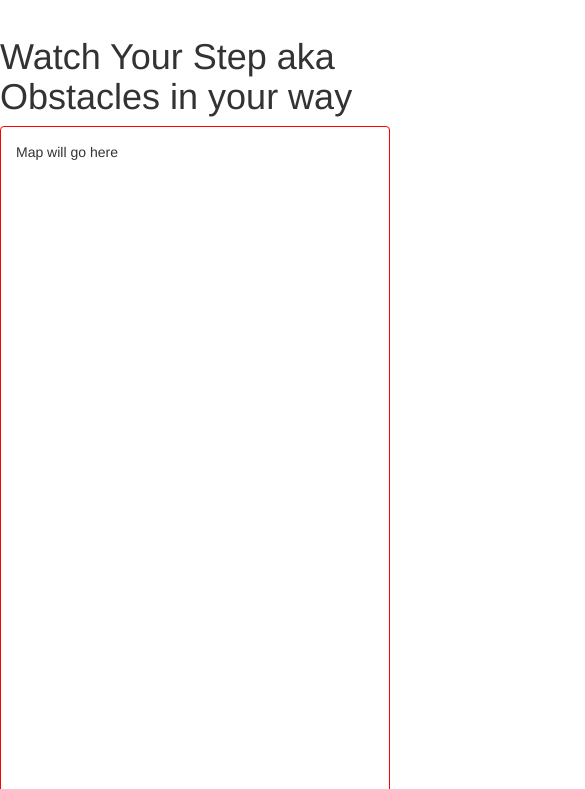
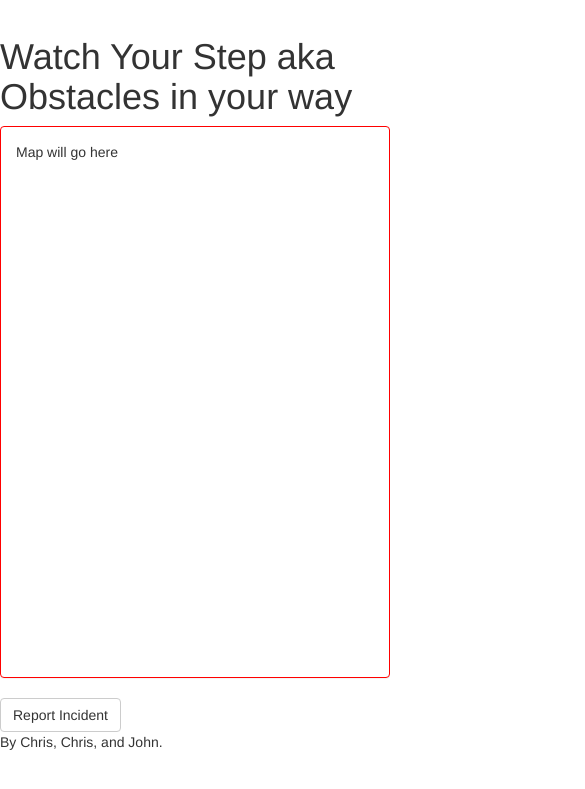
Before and after one commit to chris-wdi-assignments/watch-your-step, a website: page views/index.html in a window 390 px wide. Shown: the part 55-844 px from the top of the page, 585 px wide, since content can reach past the window. Drawn offline with nearby package versions, Linux system fonts and the light colour scheme; some packages are replaced by stand-ins of ours; files that its build step writes are made by us from their sources; no server answers; files whose address does not match are found by name.

Commit message:
added: scaled for mobile

```diff
--- a/public/styles/styles.css
+++ b/public/styles/styles.css
@@ -7,6 +7,6 @@
 }
 
 #show-data {
-  height: 800px;
-  width: 800px;
+  height: 550px;
+  width: 100%;
 }
--- a/views/index.html
+++ b/views/index.html
@@ -2,6 +2,7 @@
 <html lang="en">
 <head>
   <meta charset="UTF-8">
+  <meta name="viewport" content="width=device-width, initial-scale=1">
   <title>Watch Your Step</title>
   <link rel="stylesheet" href="https://maxcdn.bootstrapcdn.com/bootstrap/3.3.7/css/bootstrap.min.css" integrity="sha384-BVYiiSIFeK1dGmJRAkycuHAHRg32OmUcww7on3RYdg4Va+PmSTsz/K68vbdEjh4u" crossorigin="anonymous">
 
```
